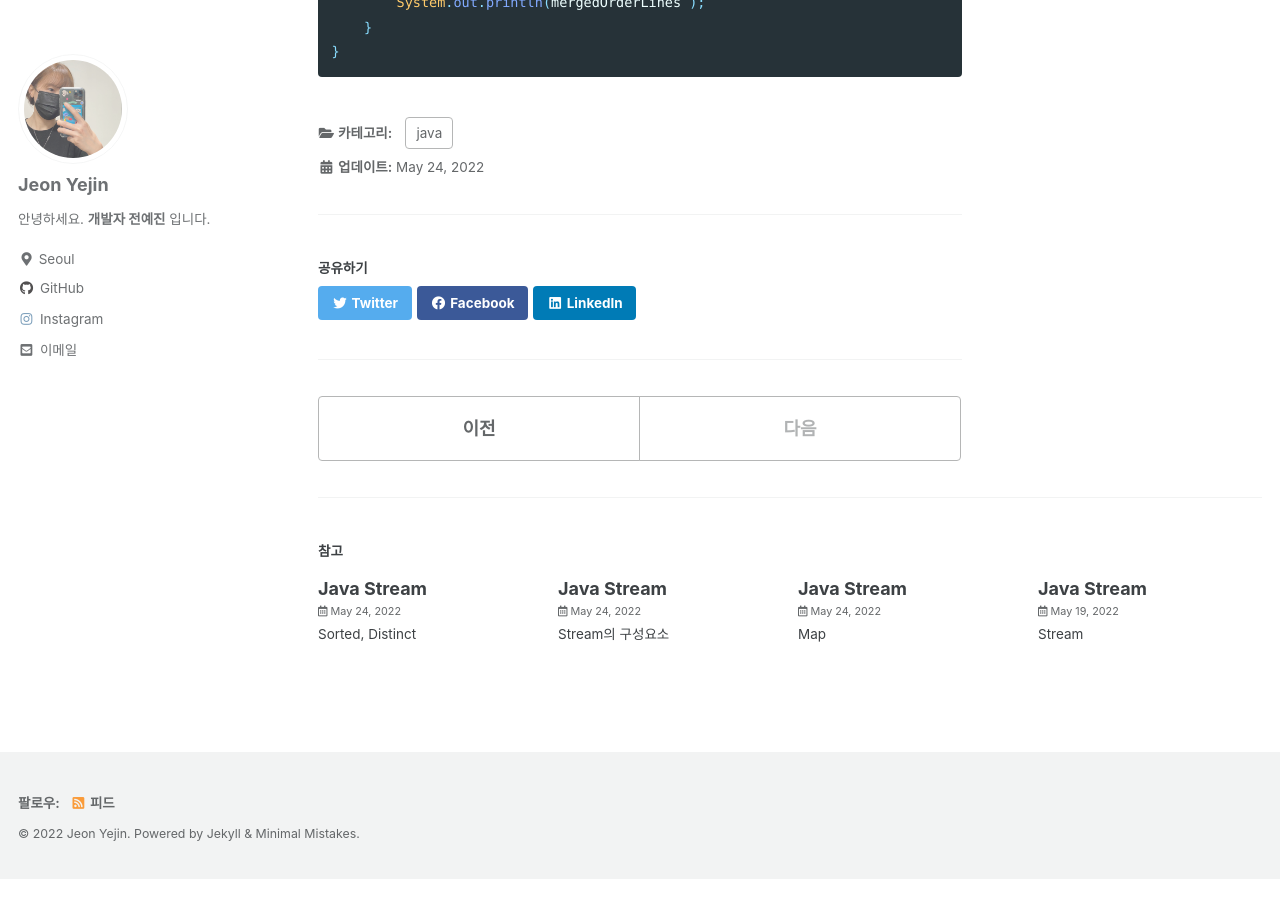
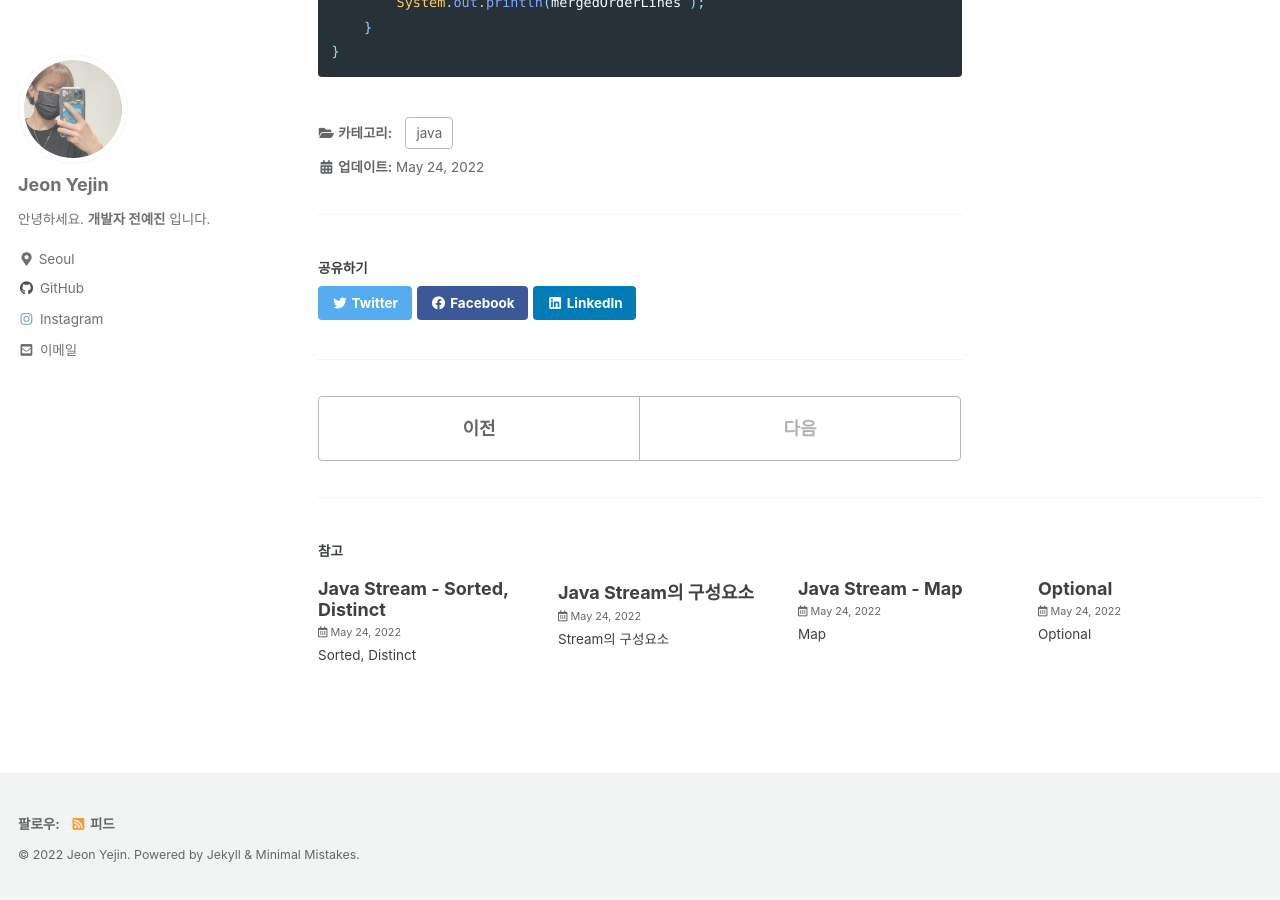
Before and after one commit to yejin-jeon-developer/git-page, a Jekyll site: the page built from _posts/java/2022-05-24-java-stream-9.md, in a window 1280 px wide and 900 px high, scrolled down 1871 px. Built offline with Jekyll 4.4.1, drawn with Linux system fonts in a browser that asks for light colours; cached includes are drawn as plain includes; before the commit the page ends 2750 px from its top, so only the background shows below that; some of the changed text lies outside the part shown.

Commit message:
java8 stream post 수정

```diff
--- /dev/null
+++ b/_posts/java/2022-05-24-java-stream-10.md
@@ -0,0 +1,6 @@
+---
+title:  "Optional"
+categories:
+  - java
+---
+### Optional
--- a/_posts/java/2022-05-24-java-stream-6.md
+++ b/_posts/java/2022-05-24-java-stream-6.md
@@ -1,5 +1,5 @@
 ---
-title:  "Java Stream"
+title:  "Java Stream - Map"
 excerpt: "Map"
 categories:
   - java
--- a/_posts/java/2022-05-24-java-stream-7.md
+++ b/_posts/java/2022-05-24-java-stream-7.md
@@ -1,5 +1,5 @@
 ---
-title:  "Java Stream"
+title:  "Java Stream의 구성요소"
 excerpt: "Stream의 구성요소"
 categories:
   - java
--- a/_posts/java/2022-05-24-java-stream-8.md
+++ b/_posts/java/2022-05-24-java-stream-8.md
@@ -1,5 +1,5 @@
 ---
-title:  "Java Stream"
+title:  "Java Stream - Sorted, Distinct"
 excerpt: "Sorted, Distinct"
 categories:
   - java
```
Also changed, not shown: _posts/java/2022-05-24-java-stream-9.md (+1 -1 lines).
